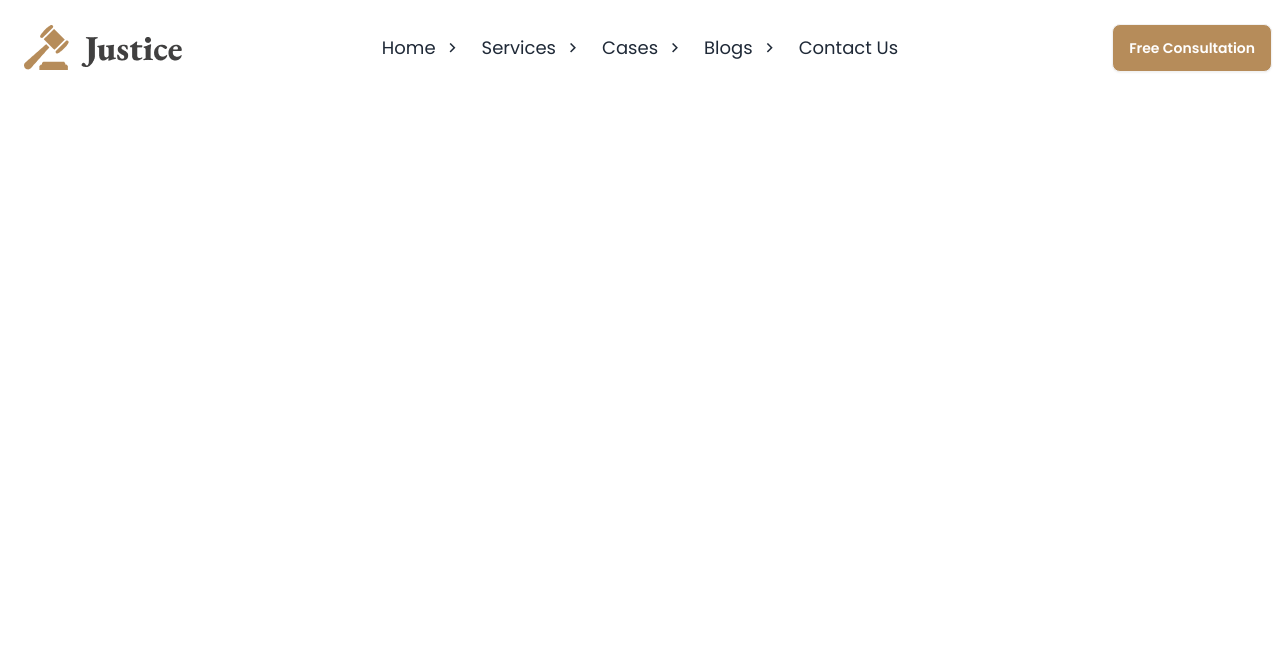
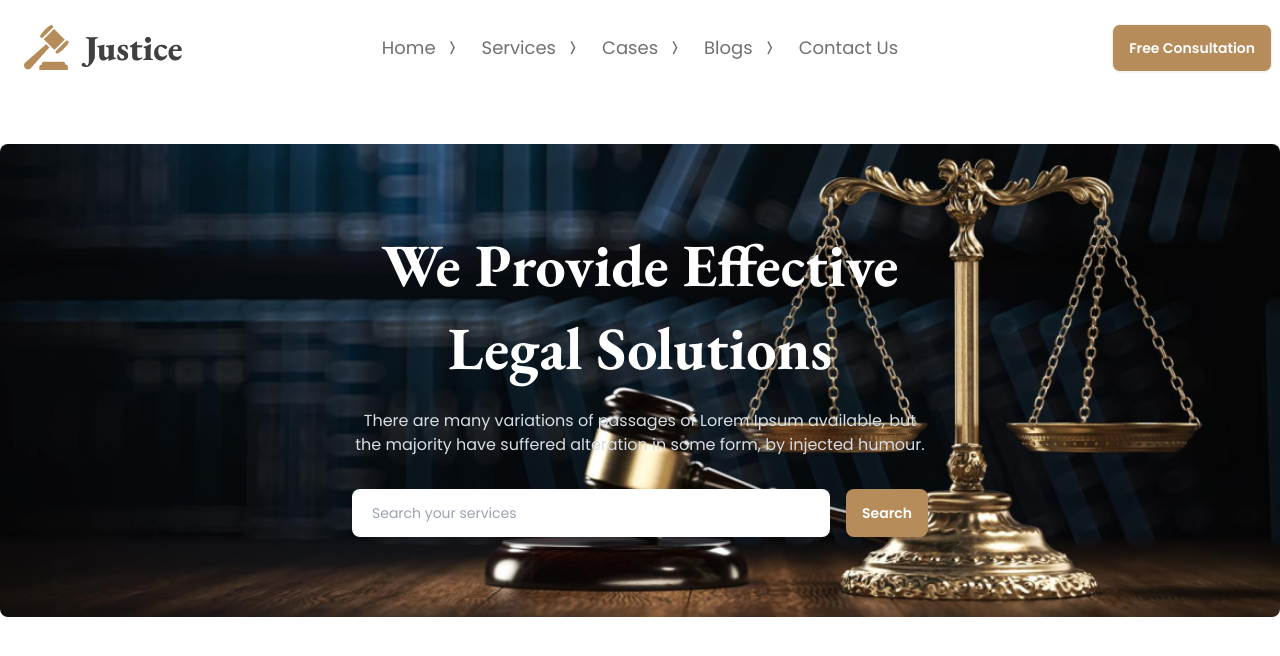
Before and after one commit to borhansiddque/legal-solution, a plain HTML site: page index.html in a window 1280 px wide. Drawn offline with nearby package versions, Linux system fonts and the light colour scheme.

Commit message:
Module 15 Practice - Legal Solution Website - Hero Section Done

```diff
--- a/index.html
+++ b/index.html
@@ -41,7 +41,7 @@
     <header class="max-w-screen-xl mx-auto">
         <!-- Navbar Section -->
         <nav class="py-4">
-            <div class="navbar ">
+            <div class="navbar py-0">
                 <div class="navbar-start gap-4">
                     <div class="dropdown">
                         <div tabindex="0" role="button" class="btn btn-ghost lg:hidden">
@@ -58,22 +58,37 @@
                             <li><a>Cases</a></li>
                             <li><a>Blogs</a></li>
                             <li><a>Contact Us</a></li>
-                            <a class="btn bg-[#B68C5A] text-white hover:bg-[rgba(182,141,90,0.8)] flex sm:hidden">Free Consultation</a>
+                            <a class="btn bg-[#B68C5A] text-white hover:bg-[rgba(182,141,90,0.8)] flex sm:hidden">Free
+                                Consultation</a>
                         </ul>
                     </div>
                     <img src="./images/logo2.png" alt="">
                 </div>
                 <div class="navbar-center hidden lg:flex">
                     <ul class="menu menu-horizontal gap-5">
-                        <li><a class="p-0 hover:bg-transparent focus:bg-none text-lg">Home <i
-                                    class="ri-arrow-right-s-line"></i></a></li>
-                        <li><a class="p-0 hover:bg-transparent focus:bg-none text-lg">Services <i
-                                    class="ri-arrow-right-s-line"></i></a></li>
-                        <li><a class="p-0 hover:bg-transparent focus:bg-none text-lg">Cases <i
-                                    class="ri-arrow-right-s-line"></i></a></li>
-                        <li><a class="p-0 hover:bg-transparent focus:bg-none text-lg">Blogs <i
-                                    class="ri-arrow-right-s-line"></i></a></li>
-                        <li><a class="p-0 hover:bg-transparent focus:bg-none text-lg">Contact Us</a></li>
+                        <li class="">
+                            <a class="p-0 hover:bg-inherit text-lg text-[#707070]">Home
+                                <i class="ri-arrow-right-wide-line"></i>
+                            </a>
+                        </li>
+                        <li>
+                            <a class="p-0 hover:bg-transparent focus:bg-none text-lg text-[#707070]">Services
+                                <i class="ri-arrow-right-wide-line"></i>
+                            </a>
+                        </li>
+                        <li>
+                            <a class="p-0 hover:bg-transparent focus:bg-none text-lg text-[#707070]">Cases
+                                <i class="ri-arrow-right-wide-line"></i>
+                            </a>
+                        </li>
+                        <li>
+                            <a class="p-0 hover:bg-transparent focus:bg-none text-lg text-[#707070]">Blogs
+                                <i class="ri-arrow-right-wide-line"></i>
+                            </a>
+                        </li>
+                        <li>
+                            <a class="p-0 hover:bg-transparent focus:bg-none text-lg text-[#707070]">Contact Us</a>
+                        </li>
                     </ul>
                 </div>
                 <div class="navbar-end hidden sm:flex">
@@ -81,6 +96,26 @@
                 </div>
             </div>
         </nav>
+        <!-- Hero Section -->
+        <div class="px-2 sm:px-5 lg:px-0">
+            <div class="hero mt-12 py-14 sm:py-20 px-5 rounded-lg" style="background-image: url(./images/banner.png);">
+                <div class="hero-content text-neutral-content text-center p-0">
+                    <div class="max-w-xl">
+                        <h1 class="mb-5 text-5xl sm:text-6xl font-bold text-white leading-tight sm:leading-snug">We
+                            Provide Effective Legal Solutions</h1>
+                        <p class="mb-8">
+                            There are many variations of passages of Lorem Ipsum available, but the majority have
+                            suffered alteration in some form, by injected humour.
+                        </p>
+                        <div class="flex justify-center gap-4">
+                            <input type="text" class="flex-1 outline-none pl-5 rounded-lg text-gray-800 text-sm"
+                                placeholder="Search your services">
+                            <button class="btn bg-[#B68C5A] text-white border-none hover:bg-[#B68C5A]">Search</button>
+                        </div>
+                    </div>
+                </div>
+            </div>
+        </div>
     </header>
 </body>
 
```
Also changed, not shown: tailwind.config.js (line endings or trailing spaces).
